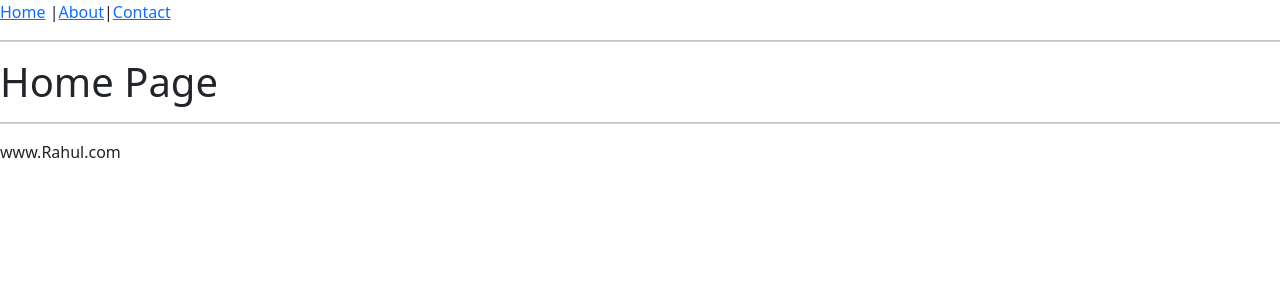
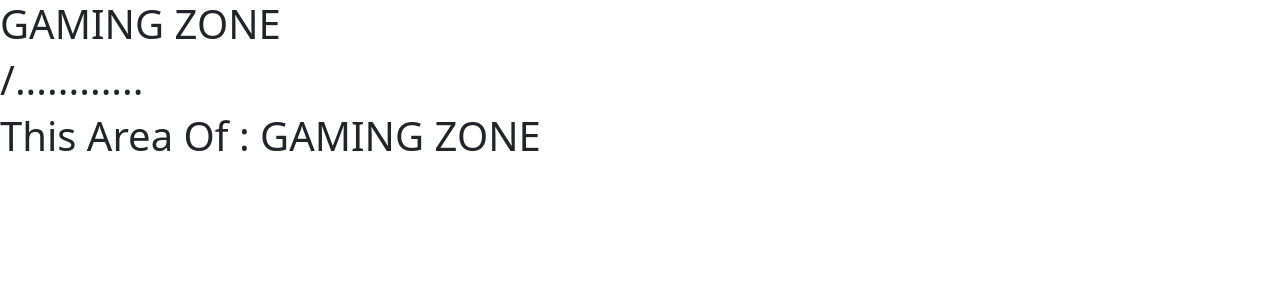
Before and after one commit to rahullokhande123/React_codes, a React (Vite) app: page /contact/1 in a window 1280 px wide. Before the commit this address led to /home. Shown: the top 300 px of the page. Built offline with nearby package versions, Linux system fonts and the light colour scheme.

Commit message:
Props_Deling

```diff
--- a/src/About.jsx
+++ /dev/null
@@ -1,15 +0,0 @@
-import { useNavigate } from "react-router-dom";
-const About=()=>{
-     const navigate=useNavigate();
-     const Change=()=>{
-        navigate("/contact")
-     }
-    return(
-
-        <>
-        <h1>About Page </h1>
-        <button onClick={Change}>Click</button>
-        </>
-    )
-}
-export default About;
--- a/src/App.jsx
+++ b/src/App.jsx
@@ -1,23 +1,20 @@
-import Layout from "./Layout";
-import { BrowserRouter,Routes,Route } from "react-router-dom";
-import Home from "./Home";
-import About from "./About";
-import Contact from "./Contact";
+import { useState } from "react";
+import Cybrom from "./Cybrom";
+import { createContext } from "react";
 
+const myContext=createContext();
 const App=()=>{
+ const [user,setUser]=useState("GAMING ZONE")
+
   return(
     <>
-    <BrowserRouter>
-          <Routes>
-               <Route path="/" element={<Layout/>}>
-                  <Route index element={<Home/>}/>
-                  <Route path="home" element={<Home/>}/>
-                  <Route path="about" element={<About/>}/>
-                  <Route path="contact/:id" element={<Contact/>}/>
-               </Route>
-          </Routes>
-    </BrowserRouter>
+    <h1>{user}</h1>
+    <myContext.Provider value={{user}}>
+      <Cybrom/>
+    </myContext.Provider>
+
     </>
   )
 }
 export default App;
+export {myContext};
--- /dev/null
+++ b/src/College.jsx
@@ -0,0 +1,15 @@
+
+  import { myContext } from "./App";
+  import { useContext } from "react";
+
+  const College=()=>{
+
+    const {user}=useContext(myContext)
+      return(
+        <>
+        <h1> This Area Of : {user}</h1>
+
+        </>
+      )
+    }
+    export default College;
--- a/src/Contact.jsx
+++ /dev/null
@@ -1,16 +0,0 @@
-import { useNavigate,useParams } from "react-router-dom";
-
-const Contact=()=>{
-    const navigate=useNavigate();
-    const {id}=useParams()
-    setTimeout(()=>{
-        navigate("/home")
-    },4000);
-
-    return(
-        <>
-        <h1>Contact Page{id}</h1>
-        </>
-    )
-}
-export default Contact;
--- /dev/null
+++ b/src/Cybrom.jsx
@@ -0,0 +1,13 @@
+import College from "./College";
+
+const Cybrom=()=>{
+
+
+    return(
+      <>
+      <h1>/............</h1>
+      <College/>
+      </>
+    )
+  }
+  export default Cybrom;
--- a/src/Home.jsx
+++ /dev/null
@@ -1,10 +0,0 @@
-const Home=()=>{
-
-    return(
-
-        <>
-        <h1>Home Page </h1>
-        </>
-    )
-}
-export default Home
--- a/src/Layout.jsx
+++ /dev/null
@@ -1,15 +0,0 @@
-import { Link,Outlet } from "react-router-dom";
-const Layout=()=>{
-    return(
-        <>
-        <Link to="home">Home</Link> |
-        <Link to="about">About</Link>|
-        <Link to="contact/-420">Contact</Link>
-        <hr size="4" color="red" />
-        <Outlet/>
-        <hr size="4" color="red" />
-        www.Rahul.com
-        </>
-    )
-}
-export default Layout;
```
